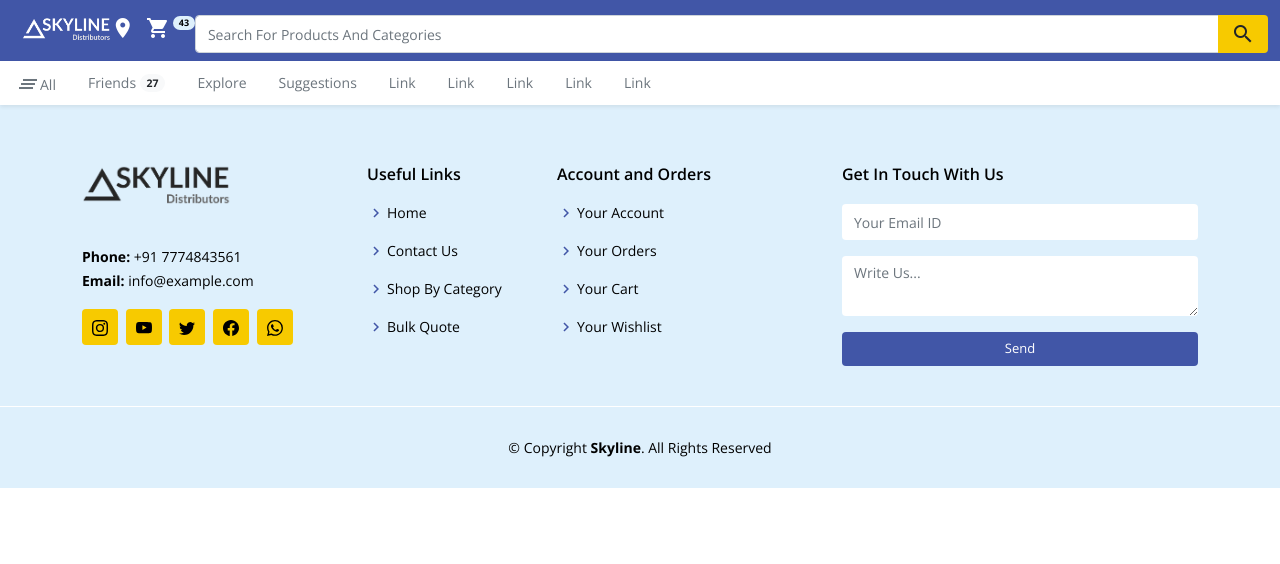
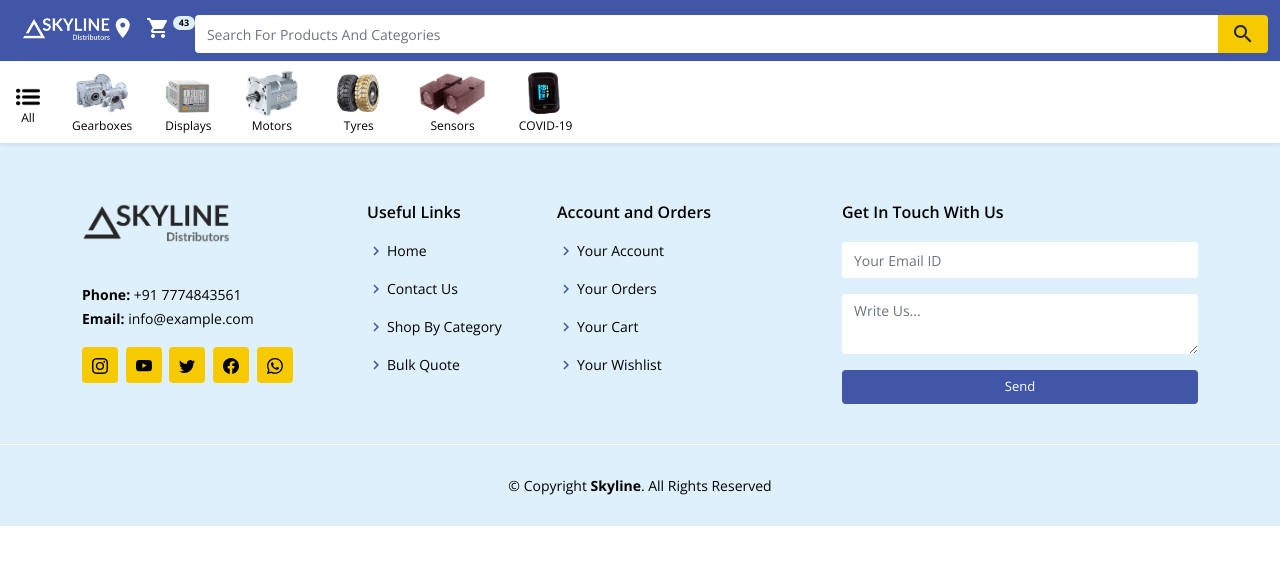
Before and after one commit to samvaidya961/skyline, a plain HTML site: page index.html in a window 1280 px wide. Drawn offline with nearby package versions, Linux system fonts and the light colour scheme.

Commit message:
Add files via upload

```diff
--- a/assets/css/style.css
+++ b/assets/css/style.css
@@ -27,31 +27,6 @@ a:hover {
 
 /* header start */
 
-.nav-scroller {
-  position: relative;
-  z-index: 2;
-  height: 2.75rem;
-  overflow-y: hidden;
-}
-
-.nav-scroller .nav {
-  display: flex;
-  flex-wrap: nowrap;
-  padding-bottom: 1rem;
-  margin-top: -1px;
-  overflow-x: auto;
-  color: rgba(255, 255, 255, 0.75);
-  text-align: center;
-  white-space: nowrap;
-  -webkit-overflow-scrolling: touch;
-}
-
-.nav-underline .nav-link {
-  padding-top: 0.75rem;
-  padding-bottom: 0.75rem;
-  font-size: 0.875rem;
-  color: #6c757d;
-}
 
 /* cutom header */
 .bluebg {
@@ -69,6 +44,9 @@ a:hover {
 /* searchbar */
 .searchbargrp {
   width: 45%;
+}
+.searchbargrp input{
+  border: none;
 }
 #sbarbtn {
   background-color: var(--orange);
@@ -147,10 +125,12 @@ a:hover {
   justify-content: space-around;
 }
 /* all category */
-#allcatbtn {
-  display: flex;
-  justify-content: center;
-  align-items: center;
+#allcatbtn{
+  margin-top: 1rem;
+}
+#allcatbtn img{
+ height: 1.5rem;
+
 }
 #categoriessticktop{
   position: sticky;
@@ -346,6 +326,40 @@ a:hover {
   font-weight: 550;
 }
 
+/* category scoller */
+
+.nav-scroller {
+  position: relative;
+  z-index: 2;
+  height: auto;
+  overflow-y: hidden;
+}
+
+.nav-scroller .nav {
+  display: flex;
+  flex-wrap: nowrap;
+  padding-bottom: 0rem;
+  overflow-x: auto;
+  color: rgba(255, 255, 255, 0.75);
+  text-align: center;
+  white-space: nowrap;
+  -webkit-overflow-scrolling: touch;
+}
+
+.categoryscollitem{
+  display: flex;
+  flex-direction: column;
+}
+.categoryscollitem img{
+  height: 3rem;
+}
+.categoryscollitem span{
+  font-size: 12px;
+  color: black;
+}
+.categoryscollitem span:hover{
+  color: var(--blue);
+}
 /* Smartphones ----------- */
 @media only screen and (min-device-width: 200px) and (max-device-width: 500px) {
   .offcanvas-collapse {
--- a/index.html
+++ b/index.html
@@ -337,25 +337,48 @@
     <nav class="nav nav-underline" aria-label="Secondary navigation">
 
 
-      <a id="allcatbtn" class="nav-link active" aria-current="page" href="#">
+      <!-- <a id="allcatbtn" class="nav-link active" aria-current="page" href="#">
         <span class="material-icons">
           clear_all
         </span>
         <span>All</span>
+      </a> -->
+
+      <a id="allcatbtn" class="nav-link categoryscollitem" href="#">
+        <img src="assets/images/all.png" alt="">
+        <span>All</span>
       </a>
 
+      <a class="nav-link categoryscollitem" href="#">
+        <img src="assets/images/category1.png" alt="">
+        <span>Gearboxes</span>
+      </a>
 
-      <a class="nav-link" href="#">
-        Friends
-        <span class="badge bg-light text-dark rounded-pill align-text-bottom">27</span>
+      <a class="nav-link categoryscollitem" href="#">
+        <img src="assets/images/category3.png" alt="">
+        <span>Displays</span>
       </a>
-      <a class="nav-link" href="#">Explore</a>
-      <a class="nav-link" href="#">Suggestions</a>
-      <a class="nav-link" href="#">Link</a>
-      <a class="nav-link" href="#">Link</a>
-      <a class="nav-link" href="#">Link</a>
-      <a class="nav-link" href="#">Link</a>
-      <a class="nav-link" href="#">Link</a>
+
+      <a class="nav-link categoryscollitem" href="#">
+        <img src="assets/images/category4.png" alt="">
+        <span>Motors</span>
+      </a>
+
+      <a class="nav-link categoryscollitem" href="#">
+        <img src="assets/images/category5.png" alt="">
+        <span>Tyres</span>
+      </a>
+
+      <a class="nav-link categoryscollitem" href="#">
+        <img src="assets/images/category6.png" alt="">
+        <span>Sensors</span>
+      </a>
+
+      <a class="nav-link categoryscollitem" href="#">
+        <img src="assets/images/category2.png" alt="">
+        <span>COVID-19</span>
+      </a>
+
     </nav>
   </div>
 
```
Also changed, not shown: assets/images/all.png (added), assets/images/category1.png (added), assets/images/category2.png (added), assets/images/category3.png (added), assets/images/category4.png (added), assets/images/category5.png (added), assets/images/category6.png (added).
